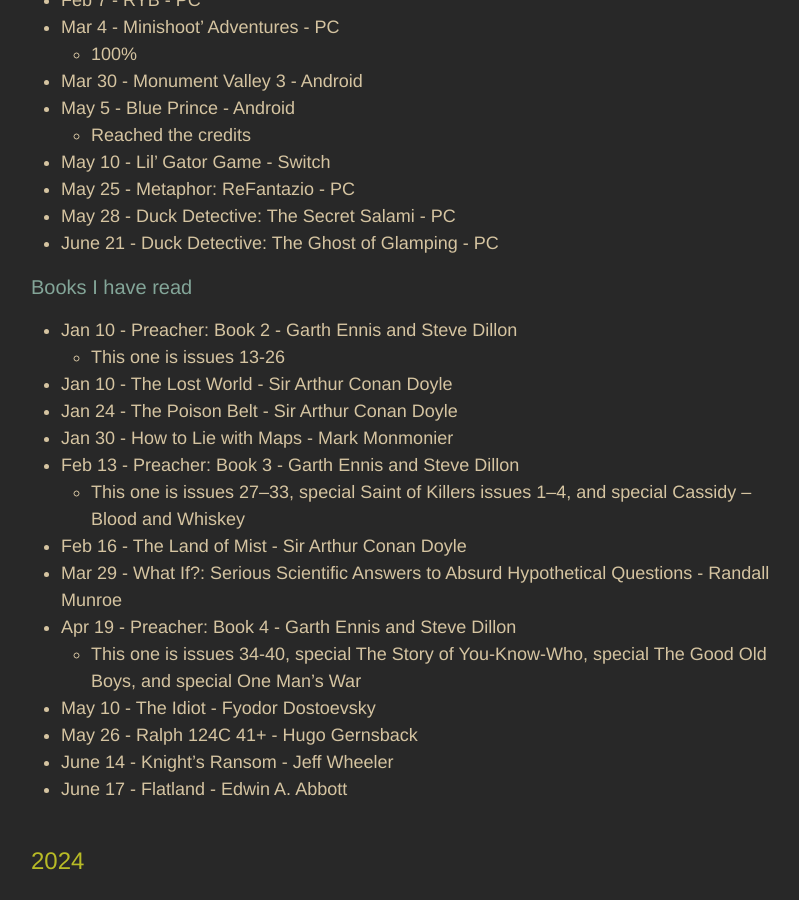
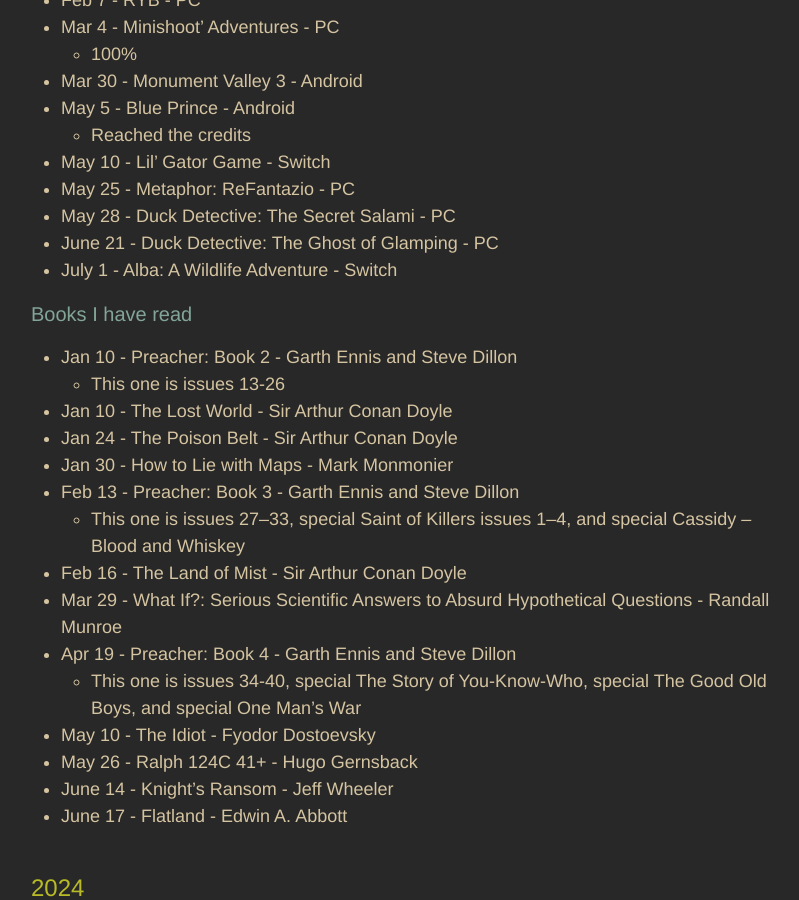
Before and after one commit to adkinsrs/sadkins_site, a Jekyll site: the page built from misc.md, in a window 1280 px wide and 900 px high, scrolled down 707 px. Shown: the whole window, without its empty margins (239-1038 px from the left). Built offline with Jekyll 4.4.1, drawn with Linux system fonts in a browser that asks for light colours.

Commit message:
beat a game

```diff
--- a/misc.md
+++ b/misc.md
@@ -33,6 +33,7 @@
 * May 25 - Metaphor: ReFantazio - PC
 * May 28 - Duck Detective: The Secret Salami - PC
 * June 21 - Duck Detective: The Ghost of Glamping - PC
+* July 1 - Alba: A Wildlife Adventure - Switch
 
 ### Books I have read
 
```
